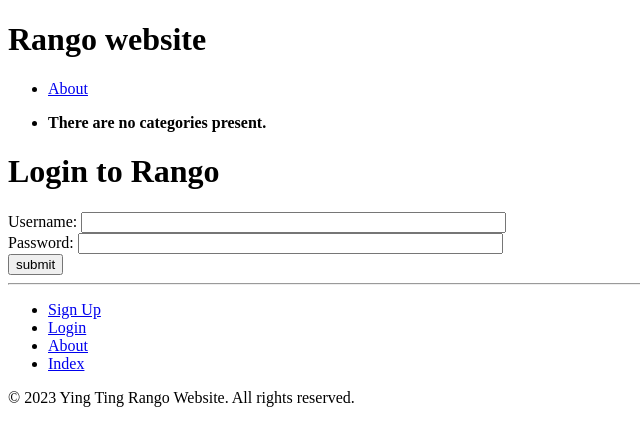
After one commit to Yingtingliu/django_it_uofg, a Django app: page /rango/login/ in a window 1280 px wide. The commit adds this page. Shown: the top 446 px of the page, without its empty margins (0-640 px from the left). Run offline with Django 3.2, Linux system fonts and the light colour scheme; data that the repository does not hold is empty.

Commit message:
chapter 9 + excercise done

```diff
--- a/rango/urls.py
+++ b/rango/urls.py
@@ -29,5 +29,8 @@ urlpatterns = [
     # chaper 7 excerise
     path('category/<slug:category_name_slug>/add_page/', views.add_page, name='add_page'),
     path('register/', views.register, name='register'),
+    path('login/', views.user_login, name='login'),
+    path('logout/', views.user_logout, name='logout'),
+    path('restricted/', views.restricted, name='restricted'),
 
 ]
--- a/rango/views.py
+++ b/rango/views.py
@@ -12,6 +12,8 @@ from rango.forms import PageForm
 # ch9
 from django.shortcuts import render
 from .forms import UserForm, UserProfileForm
+from django.contrib.auth import authenticate, login, logout
+from django.contrib.auth.decorators import login_required
 
 def index(request):
     """
@@ -71,6 +73,7 @@ def show_category(request, category_name_slug):
     return render(request, 'rango/category.html', context=context_dict)
 
 
+@login_required
 def add_category(request):
     form = CategoryForm()
 
@@ -83,6 +86,7 @@ def add_category(request):
     return render(request, 'rango/add_category.html', {'form': form})
 
 
+@login_required
 def add_page(request, category_name_slug):
     try:
         category = Category.objects.get(slug=category_name_slug)
@@ -172,3 +176,60 @@ def register(request):
             'registered': registered
         }
     )
+
+def user_login(request):
+    # If the request is a HTTP POST, try to pull out the relevant information.
+    if request.method == 'POST':
+
+        # Gather the username and password provided by the user.
+        # This information is obtained from the login form.
+        # We use request.POST.get('<variable>') as opposed
+        # to request.POST['<variable>'], because the
+        # request.POST.get('<variable>') returns None if the
+        # value does not exist, while request.POST['<variable>']
+        # will raise a KeyError exception.
+        username = request.POST.get('username')
+        password = request.POST.get('password')
+
+        # Use Django's machinery to attempt to see if the username/password
+        # combination is valid - a User object is returned if it is.
+        user = authenticate(username=username, password=password)
+
+        # If we have a User object, the details are correct.
+        # If None (Python's way of representing the absence of a value), no user
+        # with matching credentials was found.
+        if user:
+            # Is the account active? It could have been disabled.
+            if user.is_active:
+
+            # If the account is valid and active, we can log the user in.
+            # We'll send the user back to the homepage.
+                login(request, user)
+                return redirect(reverse('rango:index'))
+            else:
+                # An inactive account was used - no logging in!
+                return HttpResponse("Your Rango account is disabled.")
+        else:
+            # Bad login details were provided. So we can't log the user in.
+            print(f"Invalid login details: {username}, {password}")
+            return HttpResponse("Invalid login details supplied.")
+    # The request is not a HTTP POST, so display the login form.
+    # This scenario would most likely be a HTTP GET.
+    else:
+        # No context variables to pass to the template system, hence the
+        # blank dictionary object...
+        return render(request, 'rango/login.html')
+
+
+@login_required
+def restricted(request):
+    return render(request,'rango/restricted.html')
+
+# Use the login_required() decorator to ensure only those logged in can
+# access the view.
+@login_required
+def user_logout(request):
+    # Since we know the user is logged in, we can now just log them out.
+    logout(request)
+    # Take the user back to the homepage.
+    return redirect(reverse('rango:index'))
--- a/tango_with_django_project/settings.py
+++ b/tango_with_django_project/settings.py
@@ -137,3 +137,5 @@ PASSWORD_HASHERS = [
 'django.contrib.auth.hashers.PBKDF2PasswordHasher',
 'django.contrib.auth.hashers.PBKDF2SHA1PasswordHasher',
 ]
+
+LOGIN_URL = 'rango:login'
--- a/templates/base.html
+++ b/templates/base.html
@@ -35,10 +35,24 @@
 
     <footer>
         <div>
-            <li><a href="{% url 'rango:add_category' %}">Add a New Category</a></li>
-            <li><a href="{% url 'rango:about' %}">About</a></li>
-            <li><a href="{% url 'rango:index' %}">Index</a></li>
-            <li><a href="{% url 'rango:register' %}">Sign Up</a></li>
+            <ul>
+                {% if user.is_authenticated %}
+                    <!-- Show these links when the user is logged in -->
+                    <li><a href="{% url 'rango:add_category' %}">Add New Category</a></li>
+                    <li><a href="{% url 'rango:restricted' %}">Restricted Page</a></li>
+                    <li><a href="{% url 'rango:logout' %}">Logout</a></li>
+                {% else %}
+                    <!-- Show these links when the user is NOT logged in -->
+                    <li><a href="{% url 'rango:register' %}">Sign Up</a></li>
+                    <li><a href="{% url 'rango:login' %}">Login</a></li>
+                {% endif %}
+
+                <!-- Outside the conditional statements, ALWAYS show -->
+
+                <li><a href="{% url 'rango:about' %}">About</a></li>
+                <li><a href="{% url 'rango:index' %}">Index</a></li>
+
+            </ul>
         </div>
         <p>&copy; 2023 Ying Ting Rango Website. All rights reserved.</p>
     </footer>
--- a/templates/rango/category.html
+++ b/templates/rango/category.html
@@ -24,7 +24,11 @@
       <strong>No pages currently in category.</strong>
     {% endif %}
 
-    <a href="{% url 'rango:add_page' category.slug %}">Add a new page</a>
+    <!--Restricted for login user-->
+    {% if user.is_authenticated %}
+      <a href="{% url 'rango:add_page' category.slug %}">Add a new page</a>
+    {% endif %}
+
   {% else %}
       The specified category does not exist.
   {% endif %}
--- /dev/null
+++ b/templates/rango/login.html
@@ -0,0 +1,22 @@
+{% extends 'base.html' %}
+{% load static %}
+
+
+{% block title %}
+    Login
+{% endblock %}
+
+
+{% block body_block %}
+
+<h1>Login to Rango</h1>
+<form id="login_form" method="post" action="{% url 'rango:login' %}">
+    {% csrf_token %}
+    Username: <input type="text" name="username" value="" size="50" />
+    <br />
+    Password: <input type="password" name="password" value="" size="50" />
+    <br />
+    <input type="submit" value="submit" />
+</form>
+
+{% endblock %}
--- a/templates/rango/register.html
+++ b/templates/rango/register.html
@@ -1,4 +1,5 @@
 {% extends 'base.html' %}
+{% load static %}
 
 {% block title %}
     Register
```
Also changed, not shown: templates/index.html (+8 -1 lines), templates/rango/restricted.html (added, +20 -0 lines), media/profile_images/android-chrome-192x192.png (added).
